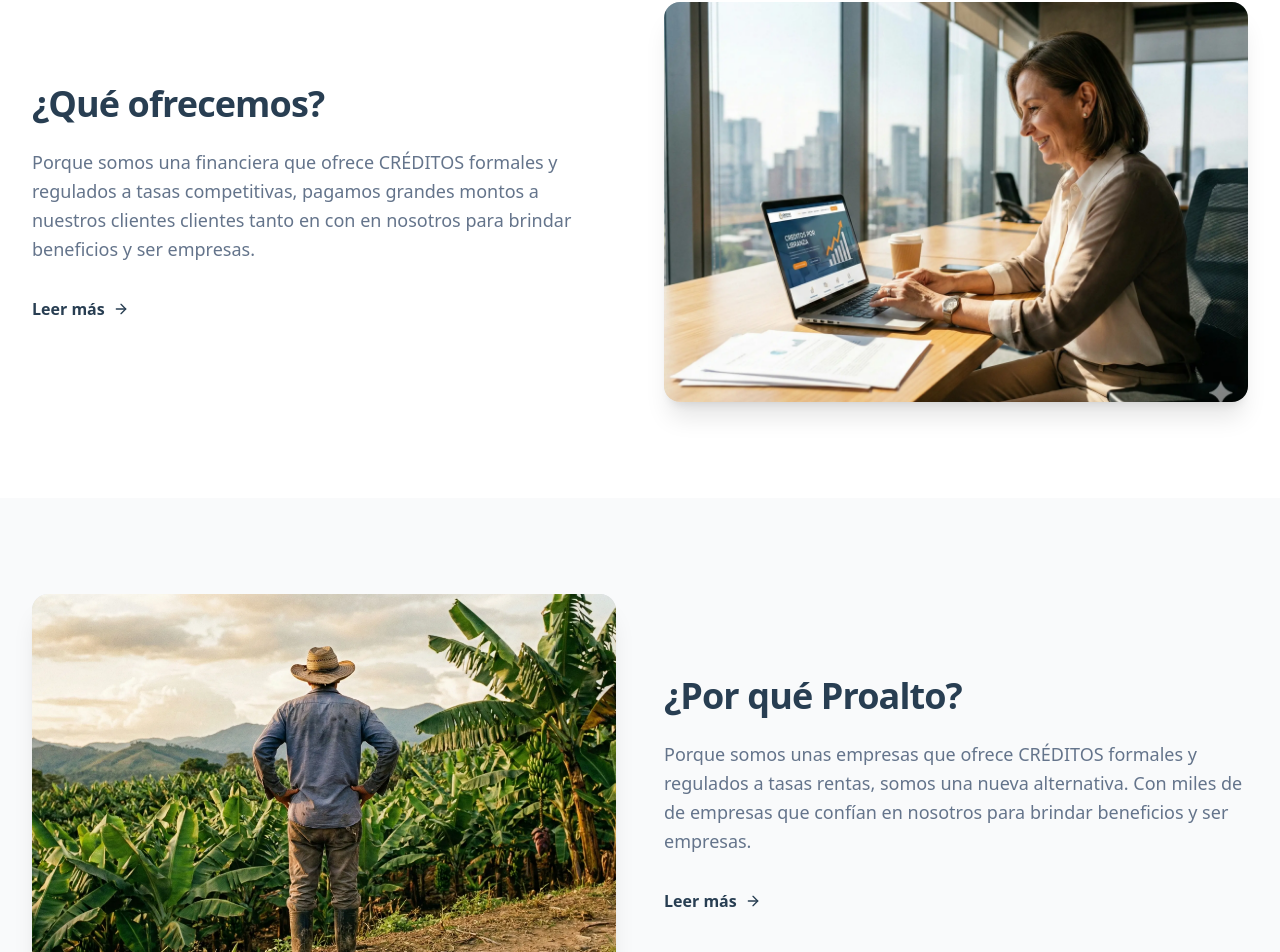
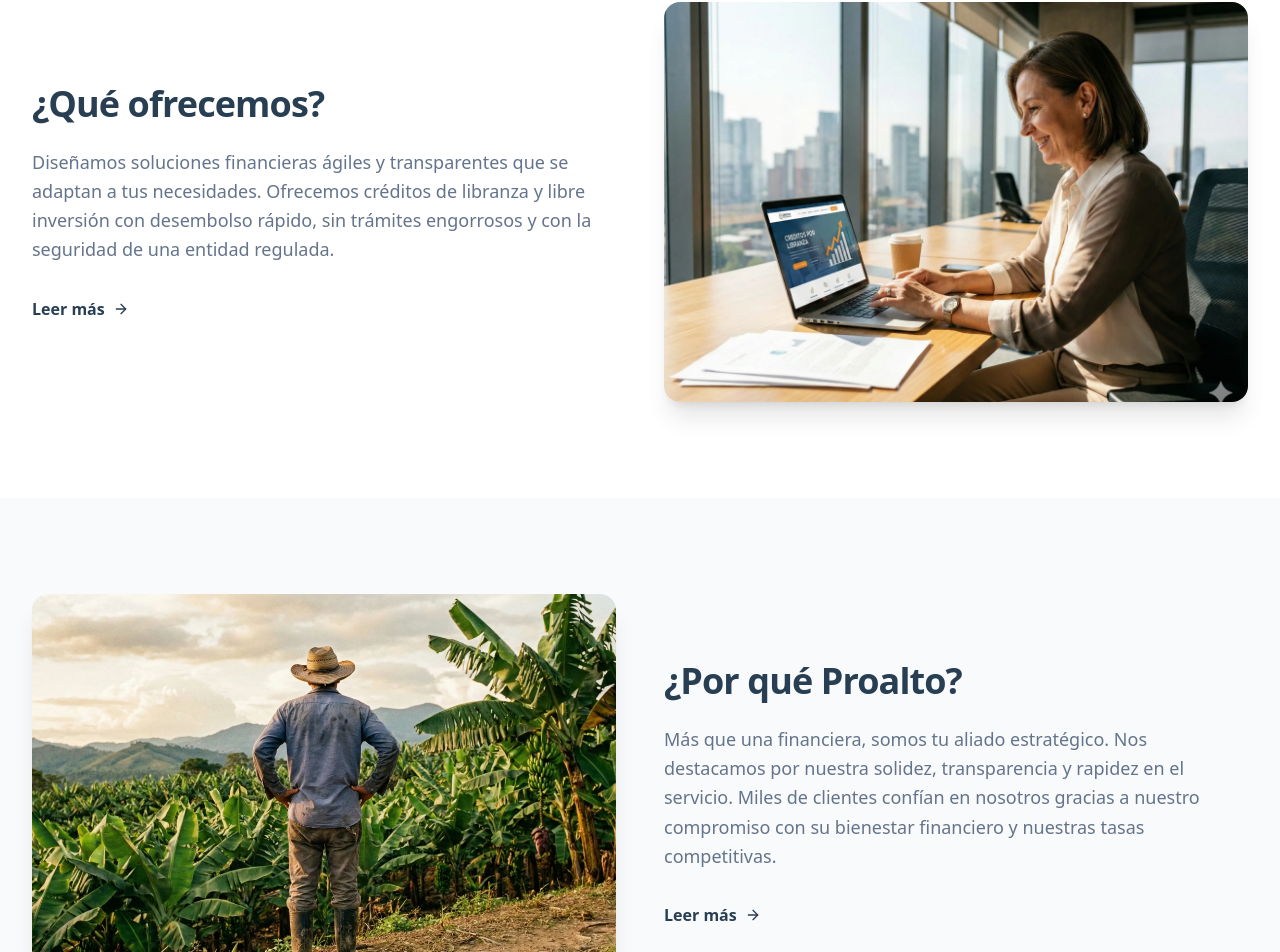
Before and after one commit to Ban68/proalto, a Next.js app: page / in a window 1280 px wide. Shown: the part 1047-1999 px from the top of the page. Built offline with nearby package versions, Linux system fonts and the light colour scheme.

Commit message:
fix(content): update offer and values sections with distinct copy

```diff
--- a/components/sections/offer.tsx
+++ b/components/sections/offer.tsx
@@ -11,7 +11,7 @@
                             ¿Qué ofrecemos?
                         </h2>
                         <p className="text-lg text-muted-foreground leading-relaxed">
-                            Porque somos una financiera que ofrece CRÉDITOS formales y regulados a tasas competitivas, pagamos grandes montos a nuestros clientes clientes tanto en con en nosotros para brindar beneficios y ser empresas.
+                            Diseñamos soluciones financieras ágiles y transparentes que se adaptan a tus necesidades. Ofrecemos créditos de libranza y libre inversión con desembolso rápido, sin trámites engorrosos y con la seguridad de una entidad regulada.
                         </p>
                         <div className="pt-2">
                             <Link href="/#creditos" className="inline-flex items-center font-semibold text-[#283e52] hover:text-[#fec05c] transition-colors">
--- a/components/sections/values.tsx
+++ b/components/sections/values.tsx
@@ -20,7 +20,7 @@
                             ¿Por qué Proalto?
                         </h2>
                         <p className="text-lg text-muted-foreground leading-relaxed">
-                            Porque somos unas empresas que ofrece CRÉDITOS formales y regulados a tasas rentas, somos una nueva alternativa. Con miles de de empresas que confían en nosotros para brindar beneficios y ser empresas.
+                            Más que una financiera, somos tu aliado estratégico. Nos destacamos por nuestra solidez, transparencia y rapidez en el servicio. Miles de clientes confían en nosotros gracias a nuestro compromiso con su bienestar financiero y nuestras tasas competitivas.
                         </p>
                         <div className="pt-2">
                             <Link href="/#nosotros" className="inline-flex items-center font-semibold text-[#283e52] hover:text-[#fec05c] transition-colors">
```
